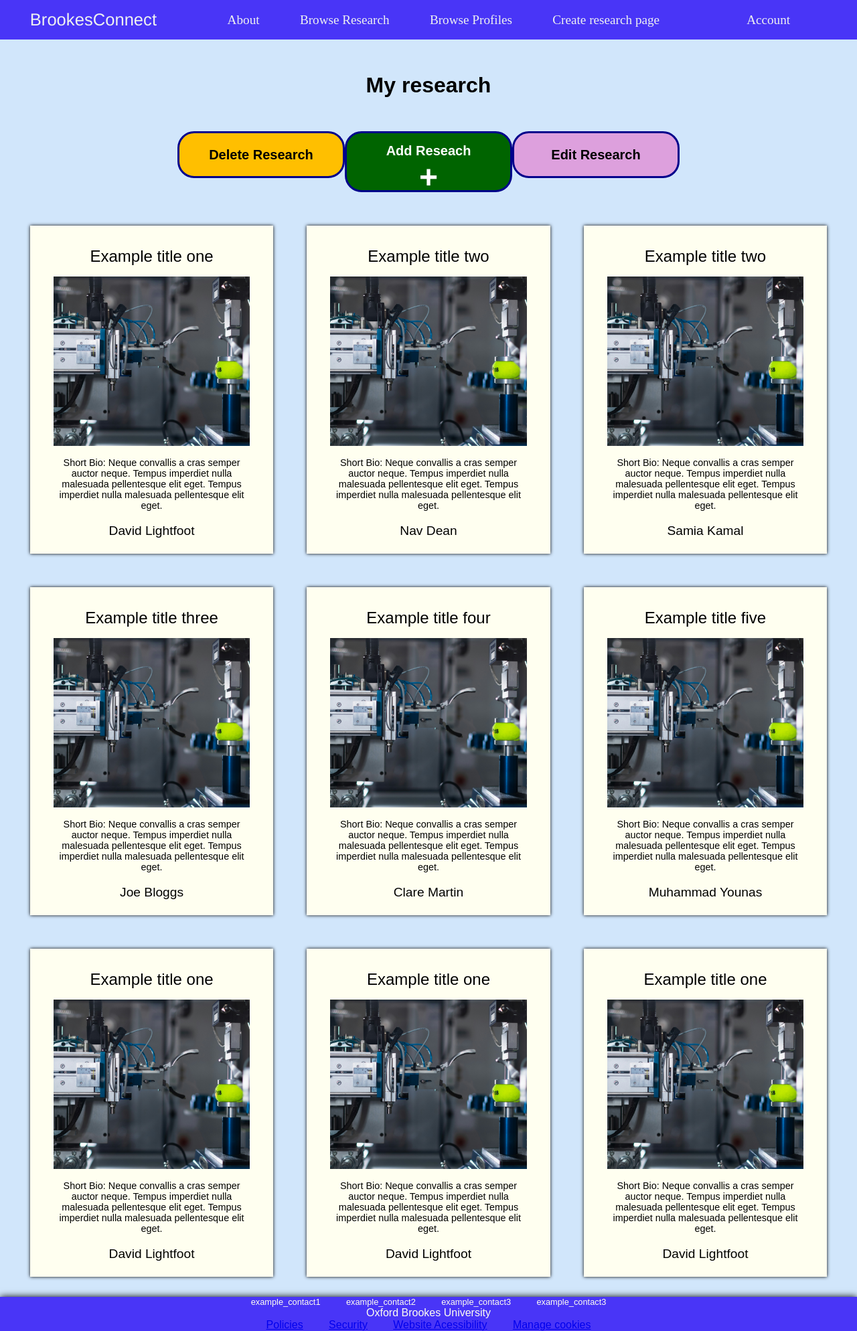
After one commit to JimWould99/group_project, a PHP site: page /overview/overview.html in a window 1280 px wide. The commit adds this page. Shown: the whole page at 67% size. Run offline with PHP 8.4, Linux system fonts and the light colour scheme.

Commit message:
overview

```diff
--- /dev/null
+++ b/overview/overview.html
@@ -0,0 +1,143 @@
+<!DOCTYPE html>
+<html lang="en">
+  <head>
+    <meta charset="UTF-8" />
+    <meta name="viewport" content="width=device-width, initial-scale=1.0" />
+    <title>Document</title>
+    <link rel="stylesheet" href="../styles.css" />
+  </head>
+  <body id="overview_page">
+    <div id="wrapper">
+      <div id="header">
+        <a href="#">BrookesConnect</a>
+        <div id="info">
+          <a href="#">About</a>
+          <a href="browseresearch.php">Browse Research</a>
+          <a href="browseprofiles.html">Browse Profiles</a>
+          <a href="create research.html">Create research page</a>
+        </div>
+        <a href="#">Account</a>
+      </div>
+      <div id="overview_content">
+        <h1>My research</h1>
+        <div id="overview_buttons">
+          <button onclick="deletion()">Delete Research</button>
+          <button onclick="location.href = '../Landing_page/landingpage.html';">
+            Add Reseach
+            <br />
+            <span>+</span>
+          <button onclick="location.href = '../Landing_page/landingpage.html';">Edit Research</button>
+        </div>
+      </div>
+      <div id="overview">
+        <div id="research_card" onclick="location.href='#'">
+          <p id="title">Example title one</p>
+          <div id="image"></div>
+          <p id="short_bio">
+            Short Bio: Neque convallis a cras semper auctor neque. Tempus
+            imperdiet nulla malesuada pellentesque elit eget. Tempus imperdiet
+            nulla malesuada pellentesque elit eget.
+          </p>
+          <p id="author">David Lightfoot</p>
+        </div>
+        <div id="research_card">
+          <p id="title">Example title two</p>
+          <div id="image"></div>
+          <p id="short_bio">
+            Short Bio: Neque convallis a cras semper auctor neque. Tempus
+            imperdiet nulla malesuada pellentesque elit eget. Tempus imperdiet
+            nulla malesuada pellentesque elit eget.
+          </p>
+          <p id="author">Nav Dean</p>
+        </div>
+        <div id="research_card">
+          <p id="title">Example title two</p>
+          <div id="image"></div>
+          <p id="short_bio">
+            Short Bio: Neque convallis a cras semper auctor neque. Tempus
+            imperdiet nulla malesuada pellentesque elit eget. Tempus imperdiet
+            nulla malesuada pellentesque elit eget.
+          </p>
+          <p id="author">Samia Kamal</p>
+        </div>
+        <div id="research_card">
+          <p id="title">Example title three</p>
+          <div id="image"></div>
+          <p id="short_bio">
+            Short Bio: Neque convallis a cras semper auctor neque. Tempus
+            imperdiet nulla malesuada pellentesque elit eget. Tempus imperdiet
+            nulla malesuada pellentesque elit eget.
+          </p>
+          <p id="author">Joe Bloggs</p>
+        </div>
+        <div id="research_card">
+          <p id="title">Example title four</p>
+          <div id="image"></div>
+          <p id="short_bio">
+            Short Bio: Neque convallis a cras semper auctor neque. Tempus
+            imperdiet nulla malesuada pellentesque elit eget. Tempus imperdiet
+            nulla malesuada pellentesque elit eget.
+          </p>
+          <p id="author">Clare Martin</p>
+        </div>
+        <div id="research_card">
+          <p id="title">Example title five</p>
+          <div id="image"></div>
+          <p id="short_bio">
+            Short Bio: Neque convallis a cras semper auctor neque. Tempus
+            imperdiet nulla malesuada pellentesque elit eget. Tempus imperdiet
+            nulla malesuada pellentesque elit eget.
+          </p>
+          <p id="author">Muhammad Younas</p>
+        </div>
+        <div id="research_card">
+          <p id="title">Example title one</p>
+          <div id="image"></div>
+          <p id="short_bio">
+            Short Bio: Neque convallis a cras semper auctor neque. Tempus
+            imperdiet nulla malesuada pellentesque elit eget. Tempus imperdiet
+            nulla malesuada pellentesque elit eget.
+          </p>
+          <p id="author">David Lightfoot</p>
+        </div>
+        <div id="research_card">
+          <p id="title">Example title one</p>
+          <div id="image"></div>
+          <p id="short_bio">
+            Short Bio: Neque convallis a cras semper auctor neque. Tempus
+            imperdiet nulla malesuada pellentesque elit eget. Tempus imperdiet
+            nulla malesuada pellentesque elit eget.
+          </p>
+          <p id="author">David Lightfoot</p>
+        </div>
+        <div id="research_card">
+          <p id="title">Example title one</p>
+          <div id="image"></div>
+          <p id="short_bio">
+            Short Bio: Neque convallis a cras semper auctor neque. Tempus
+            imperdiet nulla malesuada pellentesque elit eget. Tempus imperdiet
+            nulla malesuada pellentesque elit eget.
+          </p>
+          <p id="author">David Lightfoot</p>
+        </div>
+      </div>
+
+    </div>
+    <div id="footer_landing">
+        <div class="sub_footer">
+          <p>example_contact1</p>
+          <p>example_contact2</p>
+          <p>example_contact3</p>
+          <p>example_contact3</p>
+        </div>
+        <p>Oxford Brookes University</p>
+        <div class="sub_footer">
+          <a href="#">Policies</a>
+          <a href="#">Security</a>
+          <a href="#">Website Acessibility</a>
+          <a href="#">Manage cookies</a>
+        </div>
+      </div>
+    <script src="overview.js"></script>
+  </body>
+</html>
--- /dev/null
+++ b/overview/overview.js
@@ -0,0 +1,20 @@
+const allResearch = document.querySelectorAll("#research_card");
+
+let selected;
+
+for (let i = 0; i < allResearch.length; i++) {
+  allResearch[i].addEventListener("click", () => {
+    for (let j = 0; j < allResearch.length; j++) {
+      allResearch[j].setAttribute("style", "border-width: 0px");
+    }
+    selected = allResearch[i];
+    allResearch[i].setAttribute(
+      "style",
+      "border: 7px solid #00008B; transform: scale(1.05)"
+    );
+  });
+}
+
+function deletion() {
+  selected.remove();
+}
--- a/styles.css
+++ b/styles.css
@@ -55,7 +55,8 @@ all pages- main bodies
 
 #landing_page,
 #search_page,
-#approve_page {
+#approve_page,
+#overview_page {
   background-color: rgb(209, 230, 251);
   margin: 0px;
   display: flex;
@@ -428,7 +429,8 @@ Search page
   box-shadow: 0px 0px 0px 4px #00bfff;
 }
 
-#search_results {
+#search_result,
+#overview {
   display: grid;
   grid-template-columns: repeat(auto-fill, minmax(300px, 1fr));
   gap: 50px;
@@ -611,3 +613,69 @@ dialog > form {
 #height {
   min-height: 100vh;
 }
+
+/*
+Research Overview page
+*/
+
+#overview_content {
+  display: flex;
+  flex-direction: column;
+  align-items: center;
+  justify-self: center;
+  gap: 50px;
+  margin: 50px 0px 50px 0px;
+  margin-left: 3.5%;
+  margin-right: 3.5%;
+}
+
+#overview_content > h1 {
+  margin: 0px;
+}
+
+#overview_buttons {
+  display: flex;
+  justify-content: space-around;
+  width: 100%;
+}
+
+#overview_buttons > button {
+  height: 70px;
+  width: 250px;
+  font-size: 1.25rem;
+  font-weight: 600;
+  border-radius: 25px;
+  border: none;
+  cursor: pointer;
+  border: 3px solid darkblue;
+}
+
+#overview_buttons > button:first-child {
+  background-color: #ffbf00;
+}
+
+#overview_buttons > button:nth-child(2) {
+  background-color: #006400;
+  color: white;
+  display: flex;
+  flex-direction: column;
+  align-items: center;
+  padding: 15px 0px 70px 0px;
+}
+
+#overview_buttons > button:nth-child(2) > * {
+  margin: 0px;
+}
+
+#overview_buttons > button:nth-child(3) {
+  background-color: #dda0dd;
+}
+
+#overview_buttons > button:nth-child(2) > span {
+  color: white;
+  font-size: 3rem;
+}
+
+#wrapper {
+  min-height: 100vh;
+}
```
Also changed, not shown: pages/research_overview.php (added, +14 -0 lines).
